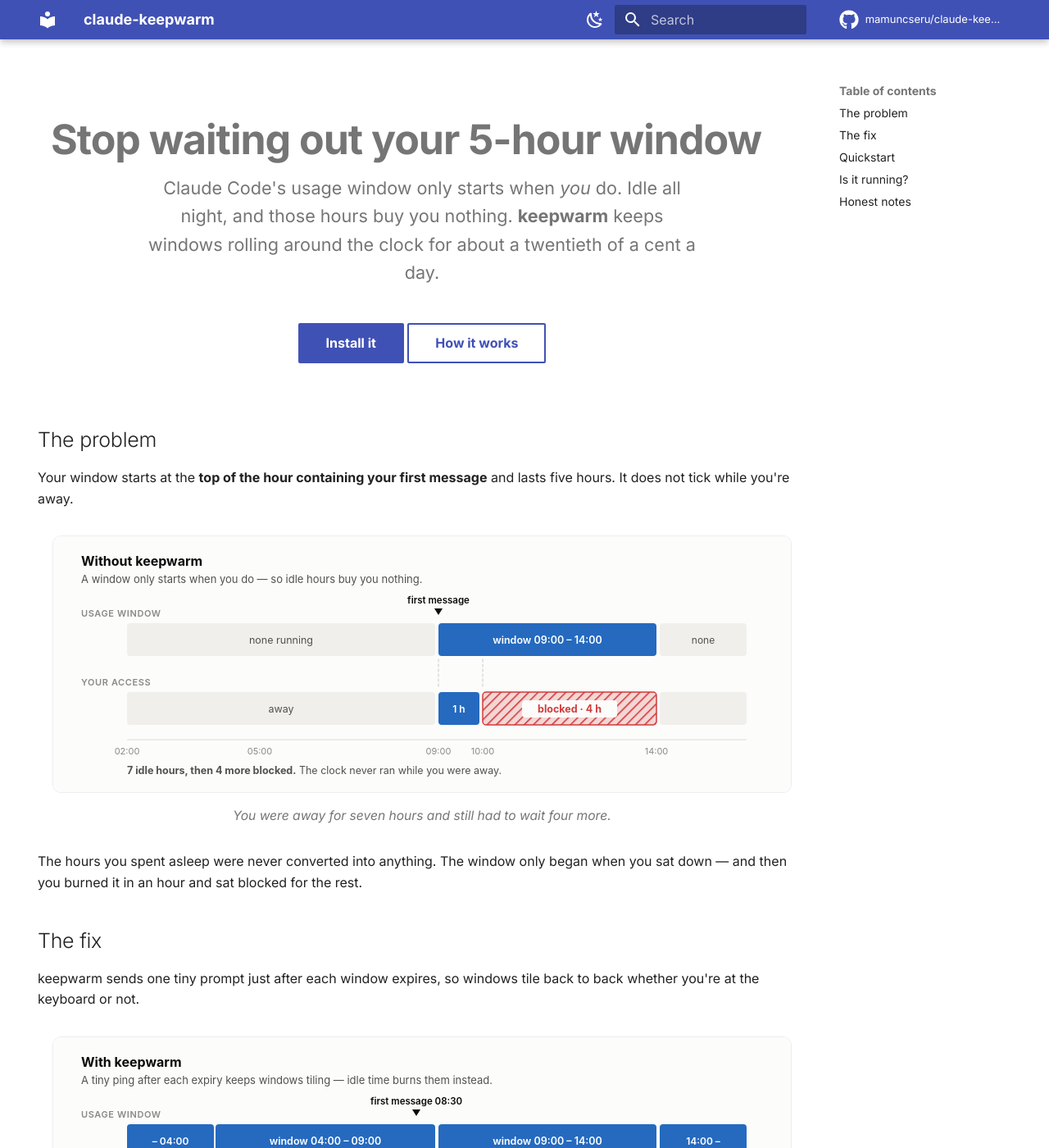
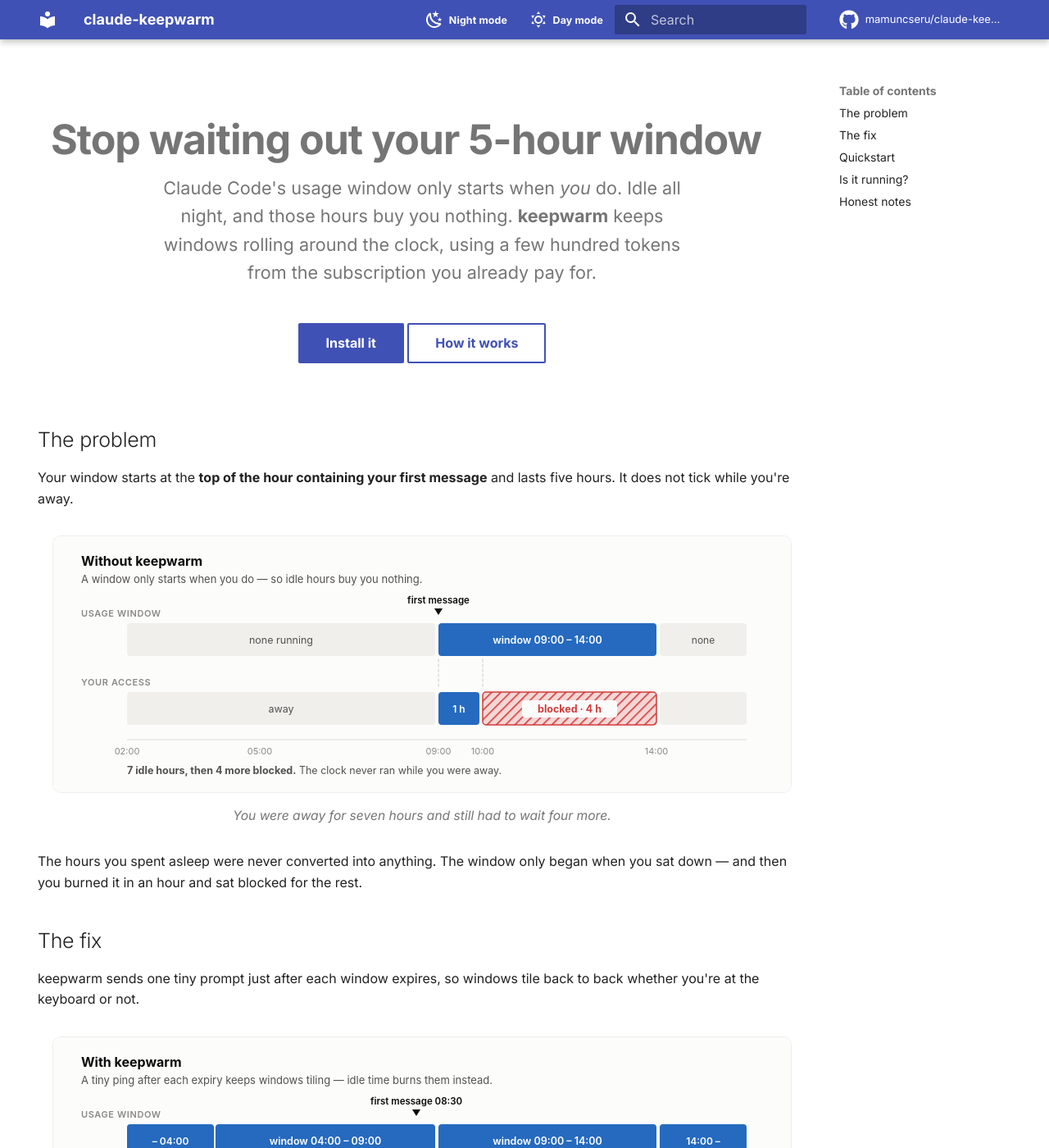
Before and after one commit to mamuncseru/claude-keepwarm, an MkDocs documentation site: the page built from docs/index.md, in a window 1280 px wide and 1400 px high. Shown: the whole window at 82% size. Built offline with MkDocs 1.6.1 and Material for MkDocs 9.7.7, drawn with Linux system fonts in a browser that asks for light colours; comment, search, counter and statistics services are not loaded; some of the changed text lies outside the part shown.

Commit message:
Clarify that pings cost nothing extra, default the site to light mode
Cost:
- Readers were reasonably reading "$0.0005 per ping" as money out of pocket.
  It isn't: pings draw from the usage a Claude subscription already includes.
  The README, landing page and how-it-works now lead with "no extra charge"
  and label every dollar figure as the equivalent API value, shown for scale.
  The one real exception -- an ANTHROPIC_API_KEY or pay-as-you-go extra usage
  -- is called out rather than glossed over.
- Fixed an inaccurate claim while I was in there: "about a twentieth of a cent
  a day" was wrong by 5-7x. At ~5 pings the true API-rate figure is 0.25-0.35
  cents a day, near $1 a year. Corrected everywhere.

Site:
- Light mode is now the default for every visitor rather than following their
  OS preference (the palette entries no longer carry a `media:` key).
- The theme switch shows "Night mode" / "Day mode" as text beside the icon,
  since an icon-only control is easy to miss. Falls back to icon-only on
  narrow headers.

Release:
- New workflow: a `v*` tag re-runs the Linux, macOS and Windows suites and
  publishes a GitHub release only if they pass, with notes lifted from the
  changelog section for that version. Both the extractor and its
  missing-version fallback were tested against the real file.

```diff
--- a/docs/index.md
+++ b/docs/index.md
@@ -10,7 +10,8 @@ hide:
 <p class="kw-tagline">
 Claude Code's usage window only starts when <em>you</em> do. Idle all night, and
 those hours buy you nothing. <strong>keepwarm</strong> keeps windows rolling
-around the clock for about a twentieth of a cent a day.
+around the clock, using a few hundred tokens from the subscription you already
+pay for.
 </p>
 
 <div class="kw-cta" markdown>
@@ -55,13 +56,13 @@ to the plan's natural ceiling of 24 ÷ 5 ≈ 4.8 — regardless of when you sit
 </div>
 
 <div class="kw-stat" markdown>
-<span class="kw-num">$0.0005</span>
-<span class="kw-lab">cost per ping</span>
+<span class="kw-num">$0 extra</span>
+<span class="kw-lab">uses your existing subscription</span>
 </div>
 
 <div class="kw-stat" markdown>
-<span class="kw-num">~5/day</span>
-<span class="kw-lab">pings, well under a cent</span>
+<span class="kw-num">~1,200</span>
+<span class="kw-lab">tokens a day, all in</span>
 </div>
 
 <div class="kw-stat" markdown>
@@ -128,6 +129,17 @@ too.
 
 ## Honest notes
 
+!!! success "No extra charge - it uses the subscription you already have"
+
+    Pings consume a tiny slice of the usage your plan already includes. There is
+    **no separate bill and nothing to enable** - the same allowance your normal
+    Claude Code sessions draw on. Any dollar figure on this site is the
+    equivalent API value, shown purely for scale.
+
+    The one exception: if you've pointed Claude Code at an `ANTHROPIC_API_KEY` or
+    enabled pay-as-you-go extra usage, those tokens are billed the usual way -
+    around a third of a cent a day.
+
 !!! note "It doesn't raise your limits"
 
     keepwarm uses your own subscription within your plan's existing limits. It
--- a/docs/stylesheets/extra.css
+++ b/docs/stylesheets/extra.css
@@ -109,3 +109,37 @@
 @media screen and (max-width: 44.9em) {
   .kw-hero h1 { font-size: 1.9rem; }
 }
+
+/* ------------------------------------------------- labelled theme toggle --- */
+/* Material ships an icon-only switch, which is easy to miss. Render the
+   toggle's title ("Night mode" / "Day mode") as visible text beside it.
+   Material only displays the label belonging to the active scheme, so exactly
+   one of these is on screen at a time. */
+
+.md-header__option label.md-header__button.md-icon::after {
+  content: attr(title);
+  font-size: 0.62rem;
+  font-weight: 600;
+  letter-spacing: 0.01em;
+  margin-left: 0.28rem;
+  vertical-align: middle;
+  white-space: nowrap;
+}
+
+.md-header__option label.md-header__button.md-icon {
+  display: inline-flex;
+  align-items: center;
+  width: auto;
+  padding-right: 0.5rem;
+  border-radius: 999px;
+}
+
+.md-header__option label.md-header__button.md-icon svg {
+  vertical-align: middle;
+}
+
+/* Cramped headers: keep the icon, drop the words. */
+@media screen and (max-width: 59.9em) {
+  .md-header__option label.md-header__button.md-icon::after { content: none; }
+  .md-header__option label.md-header__button.md-icon { padding-right: 0; }
+}
--- a/mkdocs.yml
+++ b/mkdocs.yml
@@ -14,21 +14,22 @@ theme:
     text: Inter
     code: JetBrains Mono
   palette:
-    # Blue to match the figures; the toggle is the only chrome on the header.
-    - media: "(prefers-color-scheme: light)"
-      scheme: default
+    # Light first and with no `media:` key, so day mode is the default for
+    # everyone rather than following the visitor's OS preference.
+    # `toggle.name` becomes the button's title attribute, which extra.css
+    # renders as visible text beside the icon.
+    - scheme: default
       primary: indigo
       accent: indigo
       toggle:
         icon: material/weather-night
-        name: Switch to dark mode
-    - media: "(prefers-color-scheme: dark)"
-      scheme: slate
+        name: Night mode
+    - scheme: slate
       primary: indigo
       accent: indigo
       toggle:
         icon: material/weather-sunny
-        name: Switch to light mode
+        name: Day mode
   features:
     - navigation.instant
     - navigation.top
```
Also changed, not shown: CHANGELOG.md (+19 -0 lines), README.md (+19 -7 lines), docs/how-it-works.md (+11 -1 lines), 1 other file.
